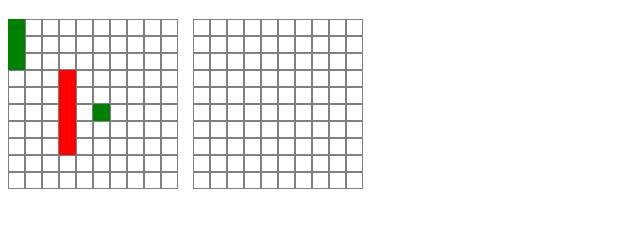
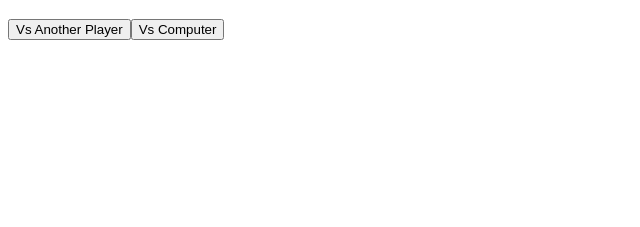
Before and after one commit to JosefPCT/battleship, a website built with webpack: page src/template.html in a window 1280 px wide. Shown: the part 61-288 px from the top of the page, without its empty margins (0-640 px from the left). Built offline with nearby package versions, Linux system fonts and the light colour scheme.

Commit message:
feat: start create method to pick between game modes

```diff
--- a/src/GameController.js
+++ b/src/GameController.js
@@ -3,7 +3,7 @@ import { Player } from "./player.js";
 export {GameController}
 
 class GameController{
-  constructor(player1= new Player(), player2= new Player('Computer')){
+  constructor(player1, player2){
     this.player1 = player1;
     this.player2 = player2;
     this.activePlayer = this.player1;
--- a/src/ScreenController.js
+++ b/src/ScreenController.js
@@ -1,11 +1,12 @@
 import { GameController } from './GameController.js';
 import { Ship } from './ship.js';
+import { Player } from './player.js';
 
 export { ScreenController }
 
 class ScreenController{
-    constructor(){
-      this.gc = new GameController();
+    constructor(player1= new Player(), player2= new Player('Computer')){
+      this.gc = new GameController(player1,player2);
 
       // Storing an arrow function into variables
       // Stored event handler for click event of buildOpposingBoard
@@ -34,15 +35,43 @@ class ScreenController{
 
           this.switchTurnRender();
         };
-
       }
 
-      this.defaultSetup();
-      this.buildActivePlayerBoard();
-      this.buildOpposingBoard();
+      // Stored event handler
+      this.modeEventListener = (e) =>{
+        console.log(e.target.id);
+      }
 
+      // this.defaultSetup();
+      // this.buildActivePlayerBoard();
+      // this.buildOpposingBoard();
+
+      this.showModeSelector();
 
     }
+
+    showModeSelector(){
+      this.clearHelper();
+      let mainDiv = document.getElementById('main');
+      // mainDiv.innerHTML = `
+      // <button> Vs Another Player</button>
+      // <button> Vs Computer </button>`;
+      let modeComputerButton = document.createElement('button');
+      let modePlayerButton = document.createElement('button')
+
+      modeComputerButton.setAttribute('id','computer-button');
+      modePlayerButton.setAttribute('id','player-button');
+
+      modeComputerButton.textContent = 'Vs Computer';
+      modePlayerButton.textContent = 'Vs Another Player';
+
+      modeComputerButton.addEventListener('click', this.modeEventListener);
+      modePlayerButton.addEventListener('click', this.modeEventListener);
+
+      mainDiv.appendChild(modePlayerButton);
+      mainDiv.appendChild(modeComputerButton);
+    }
+
 
     // Helper method to remove listeners once an opposing grid has been clicked
     removingListeners(){
--- a/src/template.html
+++ b/src/template.html
@@ -7,6 +7,7 @@
   </head>
   <body>
     <h1>Battleship</h1>
+    <div id="main"></div>
     <div id="playersContainer"></div>
     <div id="playArea">
       <div id="activePlayerArea">
```
